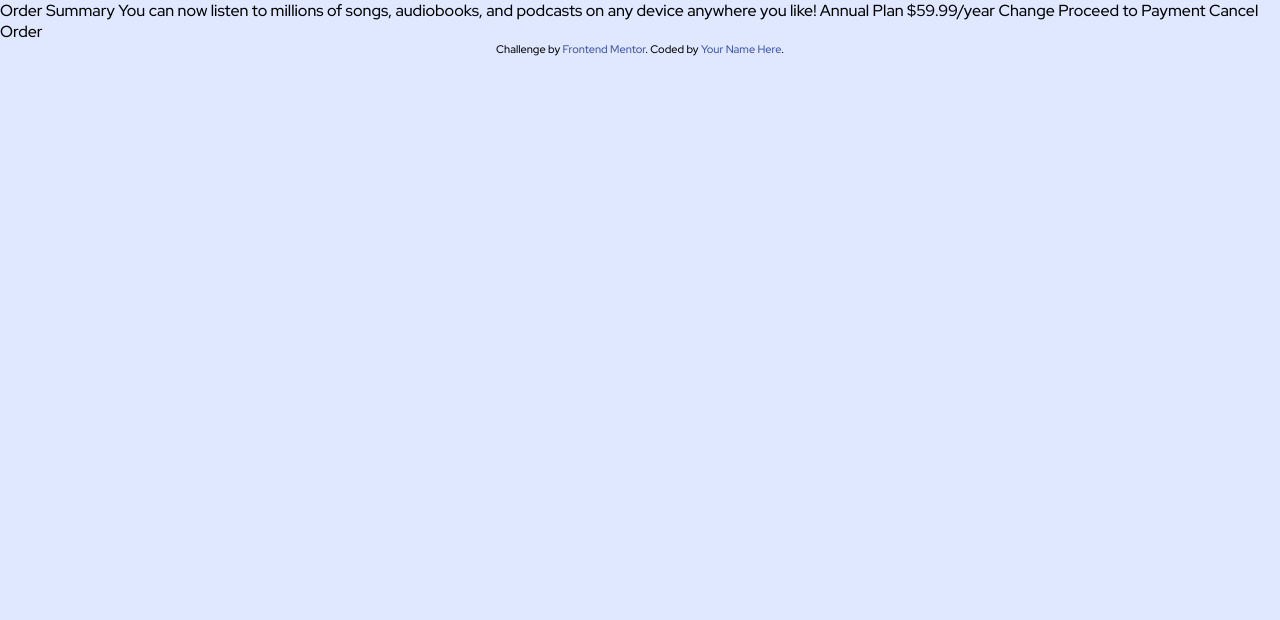
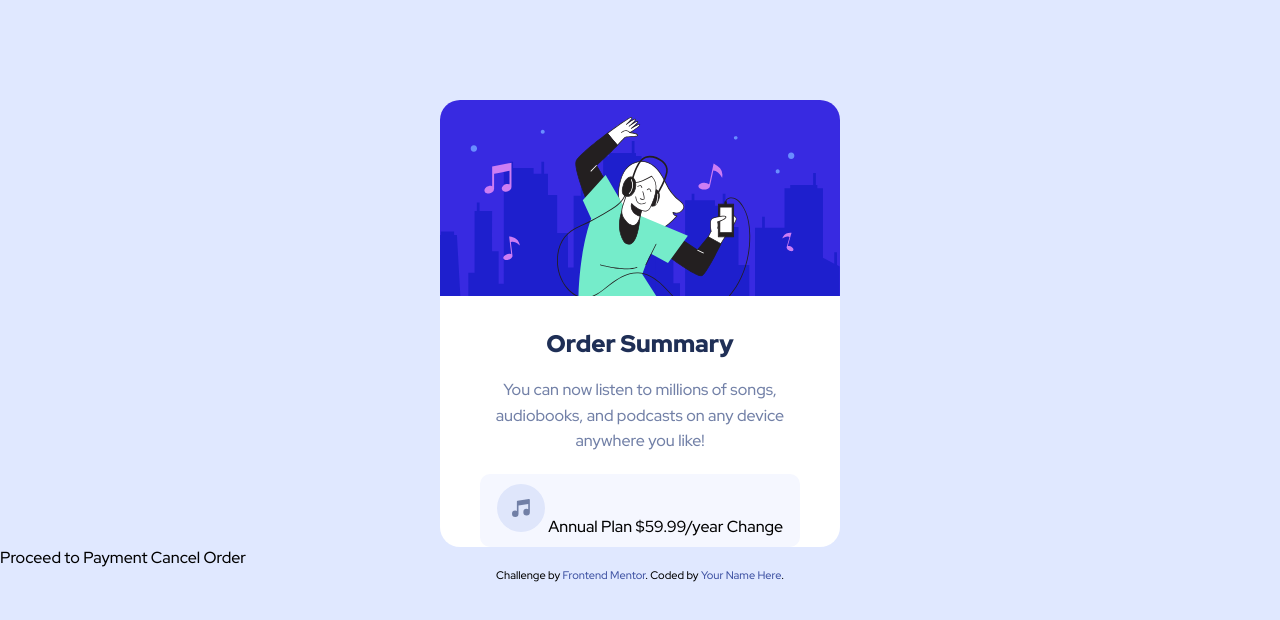
Before and after one commit to AimanAnizan56/Order-Summary-Card, a website: page index.html in a window 1280 px wide. Drawn offline with Linux system fonts and the light colour scheme.

Commit message:
Update index.html

```diff
--- a/index.html
+++ b/index.html
@@ -31,8 +31,25 @@
         </style>
     </head>
     <body>
-        Order Summary You can now listen to millions of songs, audiobooks, and podcasts on any
-        device anywhere you like! Annual Plan $59.99/year Change Proceed to Payment Cancel Order
+        <div class="container">
+            <div class="card">
+                <img
+                    class="card__hero"
+                    src="/images/illustration-hero.svg"
+                    alt="Illustration Hero"
+                />
+                <h1 class="card__tittle">Order Summary</h1>
+                <div class="card__description">
+                    You can now listen to millions of songs, audiobooks, and podcasts on any device
+                    anywhere you like!
+                </div>
+                <div class="card__plan">
+                    <img src="/images/icon-music.svg" alt="Music Icon" />
+                    Annual Plan $59.99/year Change
+                </div>
+            </div>
+        </div>
+        Proceed to Payment Cancel Order
 
         <div class="attribution">
             Challenge by
```
